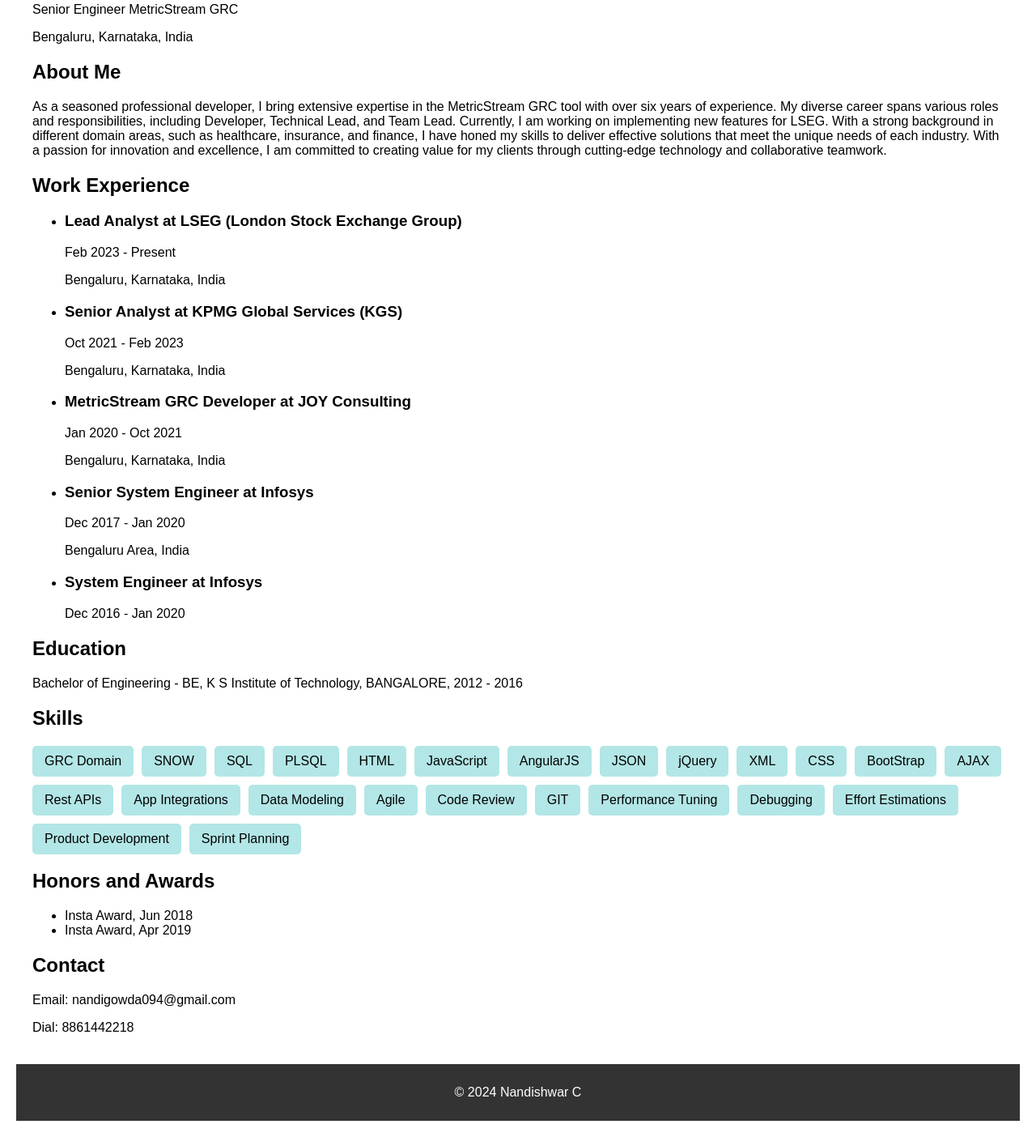
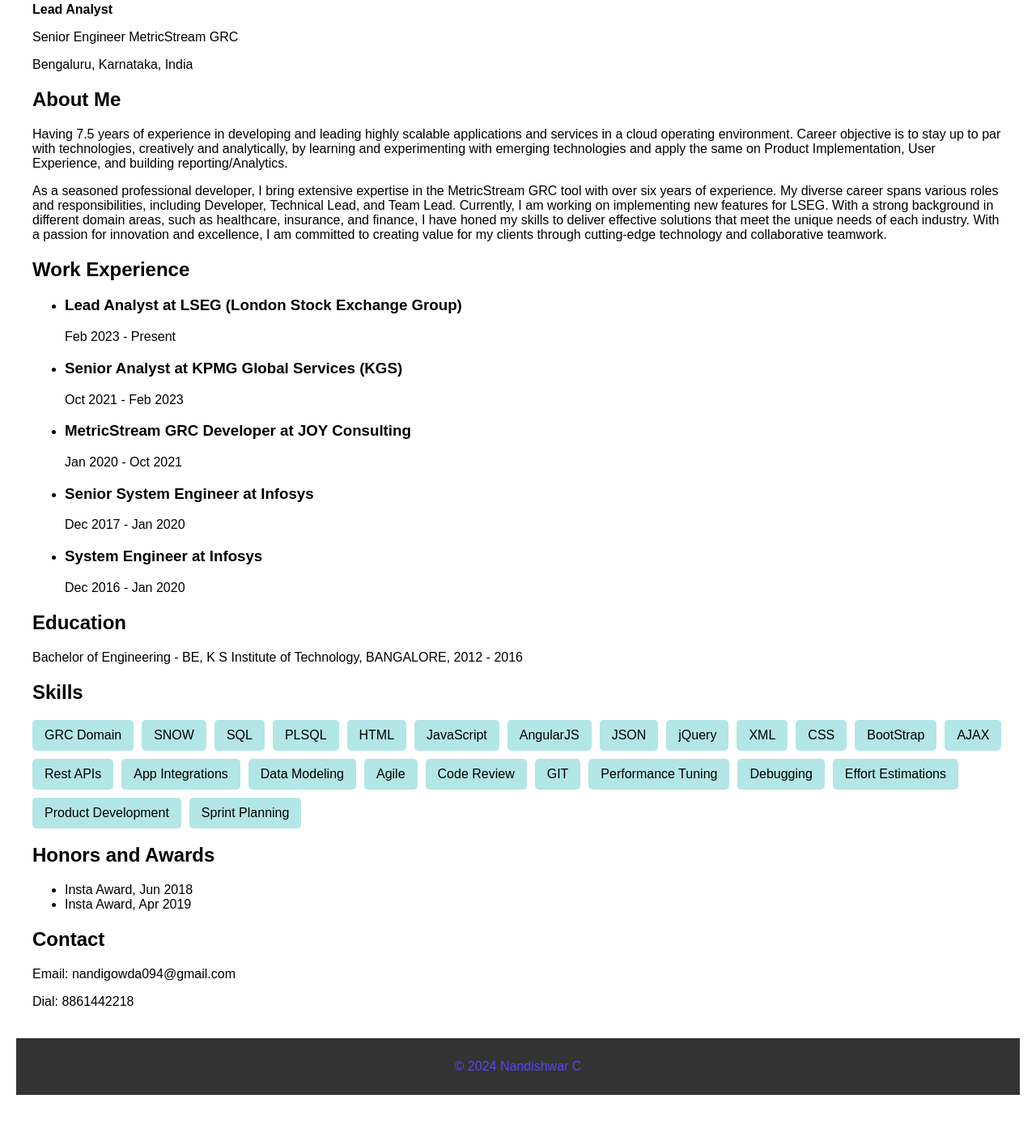
Before and after one commit to nandi094/NandishwarC, a plain HTML site: page index.html in a window 1280 px wide. Shown: the part 163-1567 px from the top of the page at 81% size. After the commit the page ends 1535 px from the top, so only its background shows below. Drawn offline with Linux system fonts and the light colour scheme.

Commit message:
Added new css

```diff
--- a/css/styles.css
+++ b/css/styles.css
@@ -1,6 +1,6 @@
 header {
     background-color: #333;
-    color: #fff;
+    color: #5745f8;
     padding: 10px 0;
     text-align: center;
 }
@@ -29,10 +29,10 @@ main {
 
 footer {
     background-color: #333;
-    color: #fff;
+    color: #5745f8;
     text-align: center;
     padding: 10px 0;
-    position: flex;
+    position: relative;
     bottom: 0;
     width: 100%;
 }
--- a/index.html
+++ b/index.html
@@ -24,11 +24,15 @@
     <main>
         <section id="home">
             <h1>Nandishwar C</h1>
+            <p> <b>Lead Analyst</b></p>
             <p>Senior Engineer MetricStream GRC</p>
             <p>Bengaluru, Karnataka, India</p>
         </section>
         <section id="about">
             <h2>About Me</h2>
+            <p>
+                Having 7.5 years of experience in developing and leading highly scalable applications and services in a cloud operating environment. Career objective is to stay up to par with technologies, creatively and analytically, by learning and experimenting with emerging technologies and apply the same on Product Implementation, User Experience, and building reporting/Analytics.
+            </p>
             <p>As a seasoned professional developer, I bring extensive expertise in the MetricStream GRC tool with over six years of experience. My diverse career spans various roles and responsibilities, including Developer, Technical Lead, and Team Lead. Currently, I am working on implementing new features for LSEG. With a strong background in different domain areas, such as healthcare, insurance, and finance, I have honed my skills to deliver effective solutions that meet the unique needs of each industry. With a passion for innovation and excellence, I am committed to creating value for my clients through cutting-edge technology and collaborative teamwork.</p>
         </section>
         <section id="experience">
@@ -37,22 +41,22 @@
                 <li>
                     <h3>Lead Analyst at LSEG (London Stock Exchange Group)</h3>
                     <p>Feb 2023 - Present</p>
-                    <p>Bengaluru, Karnataka, India</p>
+                    <!--<p>Bengaluru, Karnataka, India</p>-->
                 </li>
                 <li>
                     <h3>Senior Analyst at KPMG Global Services (KGS)</h3>
                     <p>Oct 2021 - Feb 2023</p>
-                    <p>Bengaluru, Karnataka, India</p>
+                    <!--<p>Bengaluru, Karnataka, India</p>-->
                 </li>
                 <li>
                     <h3>MetricStream GRC Developer at JOY Consulting</h3>
                     <p>Jan 2020 - Oct 2021</p>
-                    <p>Bengaluru, Karnataka, India</p>
+                    <!--<p>Bengaluru, Karnataka, India</p>-->
                 </li>
                 <li>
                     <h3>Senior System Engineer at Infosys</h3>
                     <p>Dec 2017 - Jan 2020</p>
-                    <p>Bengaluru Area, India</p>
+                    <!--<p>Bengaluru Area, India</p>-->
                 </li>
                 <li>
                     <h3>System Engineer at Infosys</h3>
--- a/js/script.js
+++ b/js/script.js
@@ -1,3 +1,4 @@
+"use strict";
 document.addEventListener("DOMContentLoaded", () => {
     const menuToggle = document.querySelector(".menu-toggle");
     const navMenu = document.querySelector("nav ul");
```
